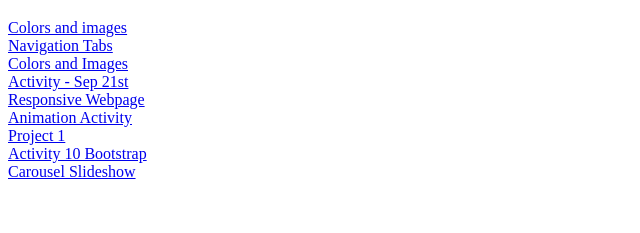
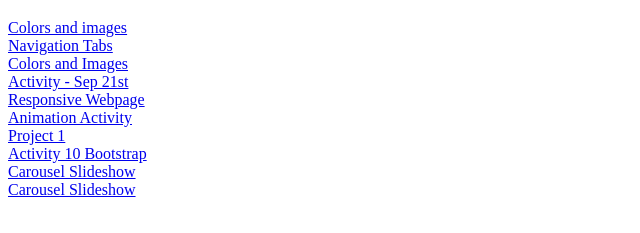
Before and after one commit to nadeeneb/cloud_technology, a plain HTML site: page index.html in a window 1280 px wide. Shown: the part 61-294 px from the top of the page, without its empty margins (0-640 px from the left). Drawn offline with Linux system fonts and the light colour scheme.

Commit message:
Update index.html

```diff
--- a/index.html
+++ b/index.html
@@ -34,5 +34,8 @@
      <div>
         <a href="carousel_alert/carousel.html" target="_blank" rel="noopener noreferrer">Carousel Slideshow</a>
     </div>
+     <div>
+        <a href="modal/modal_Baalla.html" target="_blank" rel="noopener noreferrer">Carousel Slideshow</a>
+    </div>
 </body>
 </html>
```
